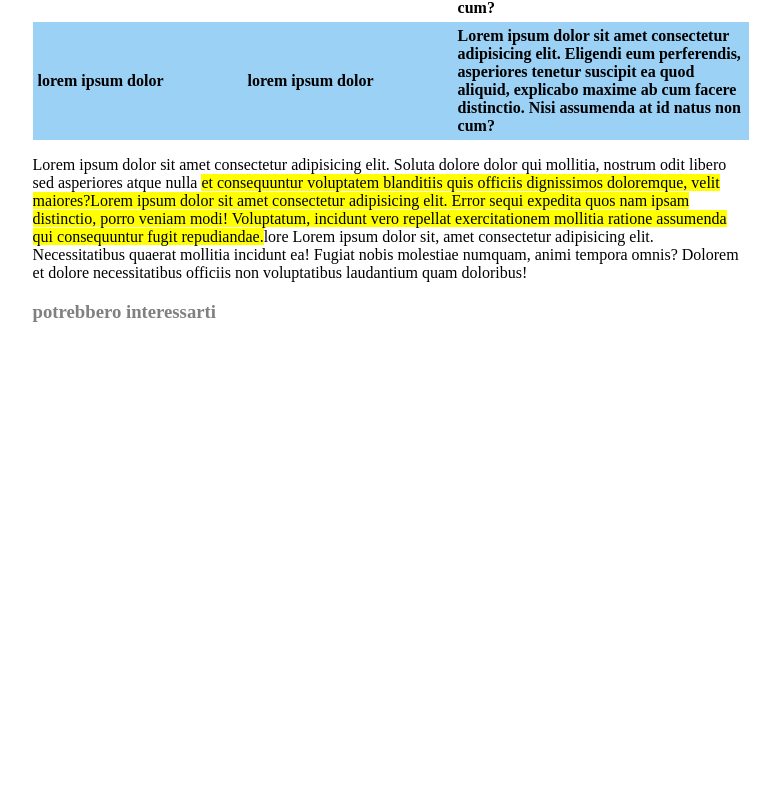
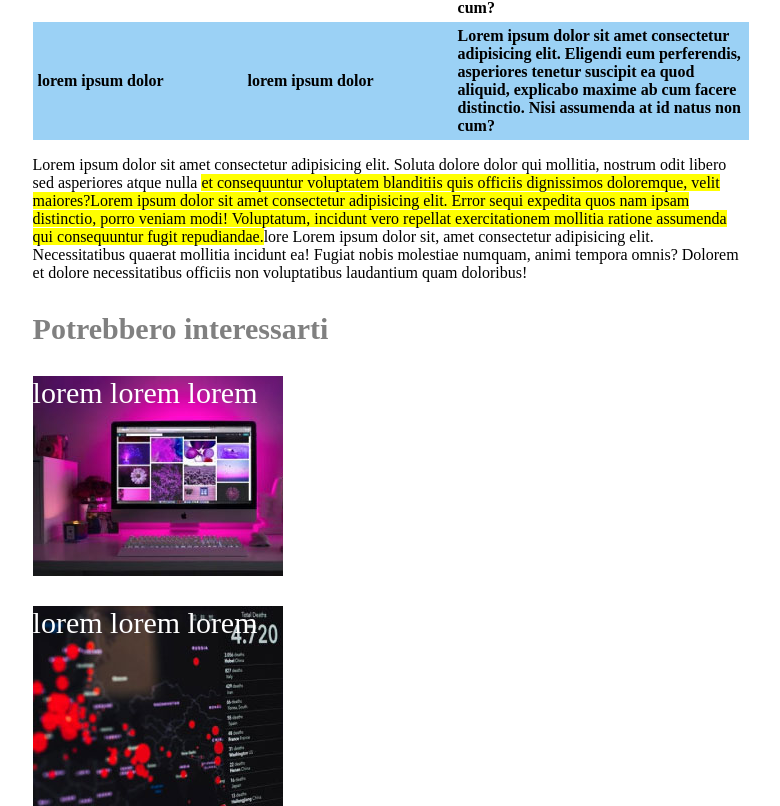
Before and after one commit to AndreaZenz/html-css-booleaner, a plain HTML site: page index.html in a window 1280 px wide. Shown: the part 1527-2333 px from the top of the page, without its empty margins (249-1029 px from the left). Before the commit the page ends 1869 px from the top, so only its background shows below. Drawn offline with Linux system fonts and the light colour scheme.

Commit message:
add footer image

```diff
--- a/index.html
+++ b/index.html
@@ -98,8 +98,18 @@
 
     <footer>
         <h3 class="footercolor">
-            potrebbero interessarti
+            Potrebbero interessarti
         </h3>
+
+        <div class="footerphoto1">
+            <p class="footerimagetext">lorem lorem lorem</p>
+        </div>
+
+        <div class="footerphoto2">
+            <p class="footerimagetext">lorem lorem lorem</p>
+        </div>
+
+
 
     </footer>
 
--- a/style.css
+++ b/style.css
@@ -1,5 +1,6 @@
 body{
     margin: 0px;
+
 }
 
 main, footer{
@@ -59,4 +60,22 @@ tr{
 
 .footercolor{
     color: gray;
+    font-size: 30px;
 }
+
+.footerphoto1{
+    background-image: url('img/monitor.jpg');
+    width: 250px;
+    height: 200px;
+}
+
+.footerphoto2{
+    background-image: url('img/graph.jpg');
+    width: 250px;
+    height: 200px;
+}
+
+.footerimagetext{
+    color:white;
+    font-size: 30px;
+}
```
